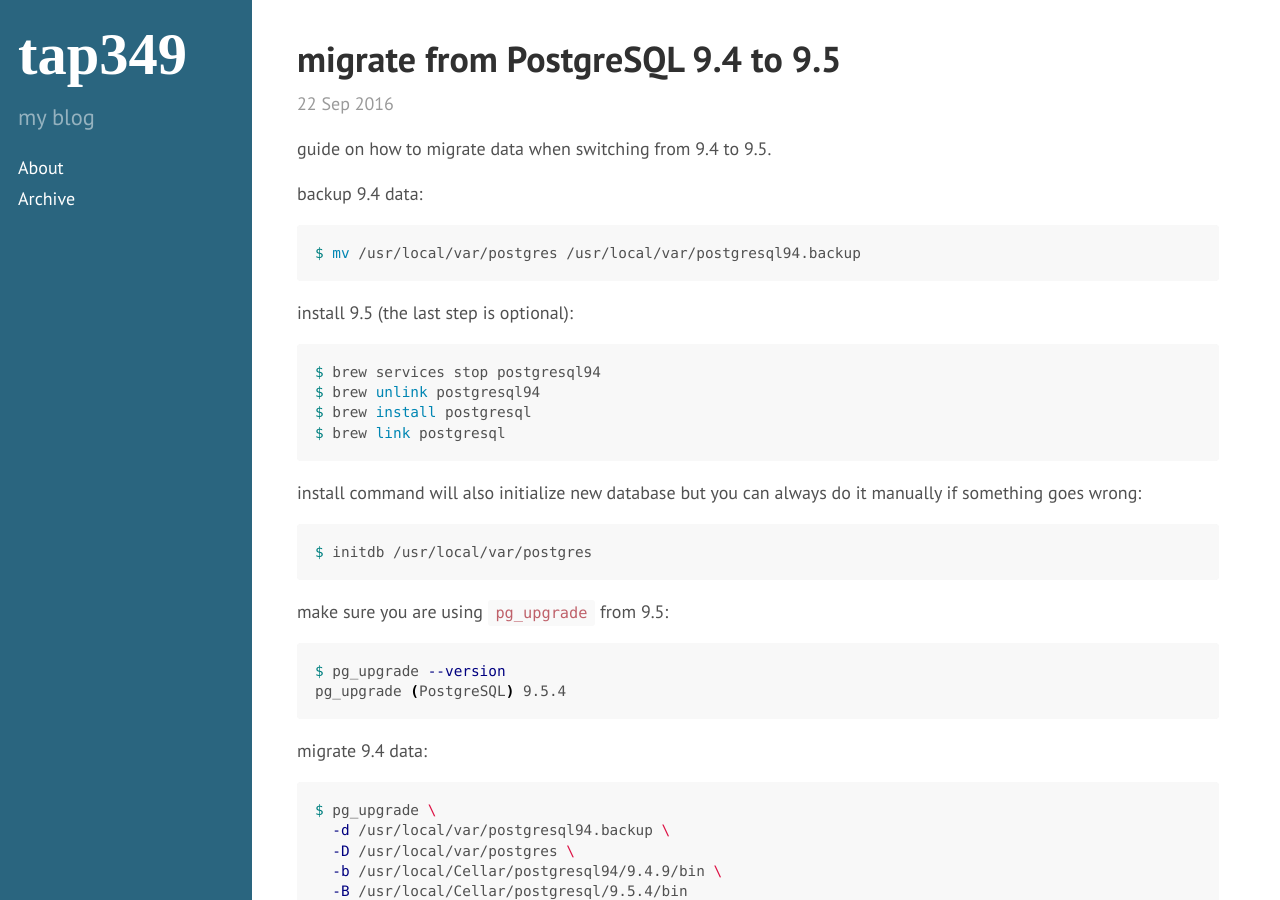
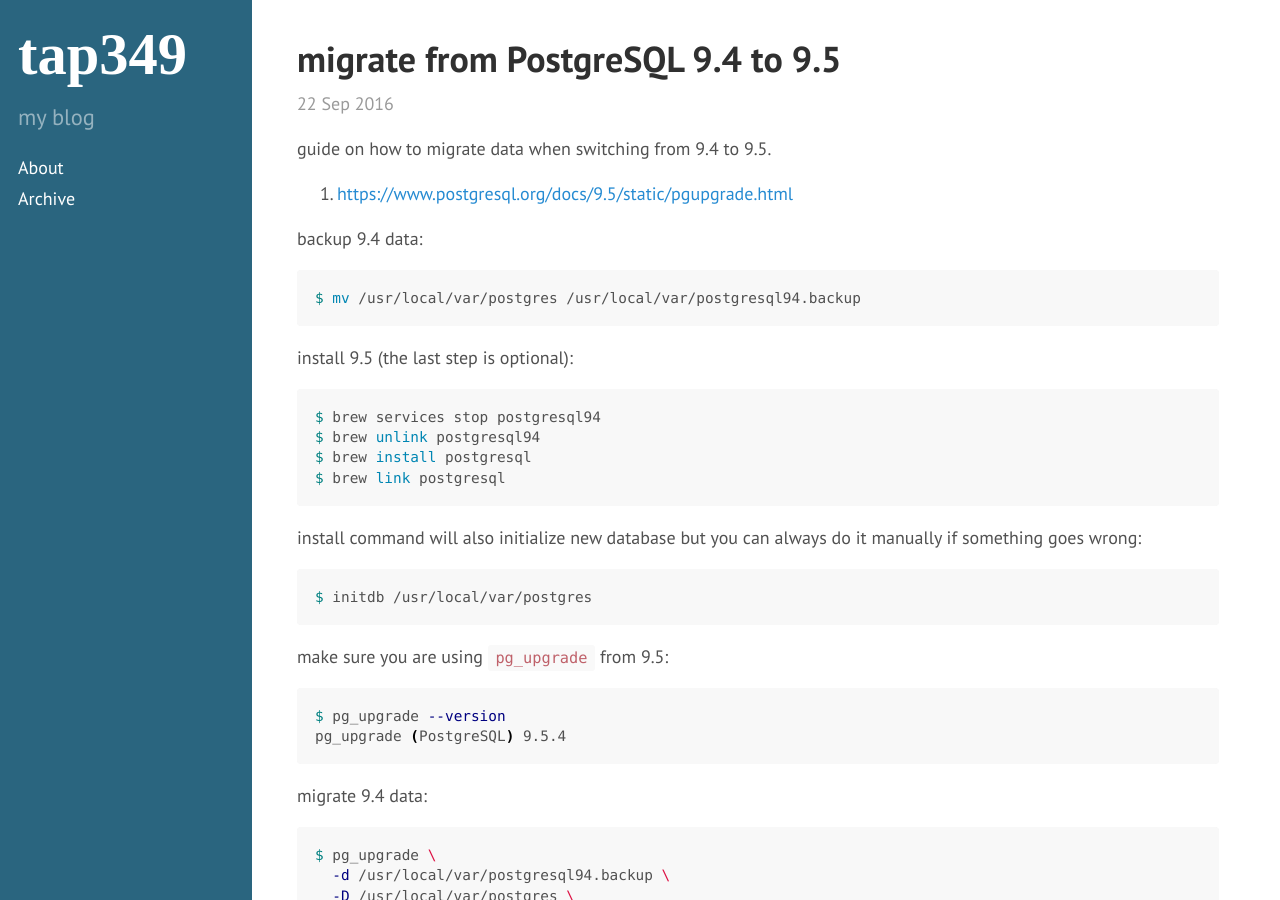
Before and after one commit to tap349/tap349.github.io, a Jekyll site: the page built from _posts/2016-09-22-migrate-from-postgresql-94-to-95.md, in a window 1280 px wide and 900 px high. Built offline with Jekyll 4.4.1, drawn with Linux system fonts in a browser that asks for light colours; some of the changed lines change nothing that is shown.

Commit message:
update 2017-09-04_02:16:11

```diff
--- a/_posts/2016-09-22-migrate-from-postgresql-94-to-95.md
+++ b/_posts/2016-09-22-migrate-from-postgresql-94-to-95.md
@@ -9,6 +9,8 @@
 guide on how to migrate data when switching from 9.4 to 9.5.
 
 <!-- more -->
+
+1. <https://www.postgresql.org/docs/9.5/static/pgupgrade.html>
 
 backup 9.4 data:
 
```
